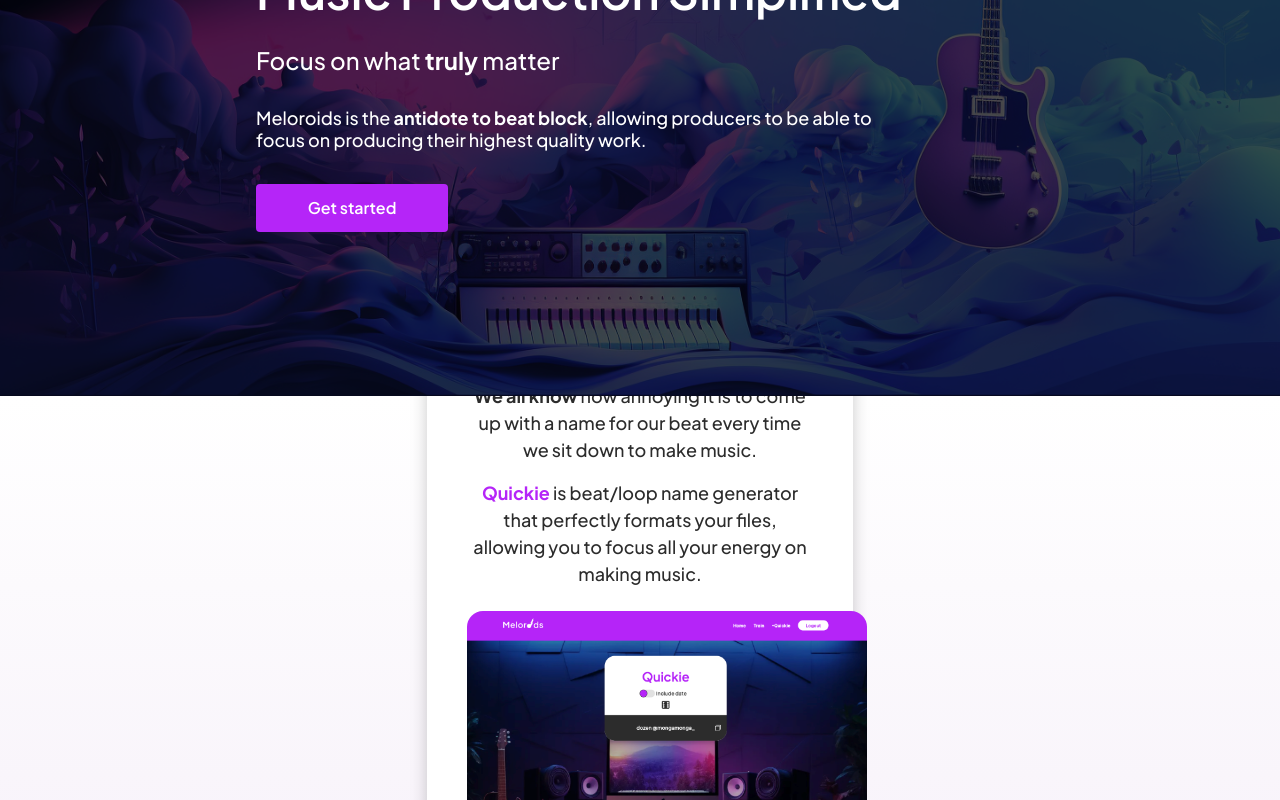
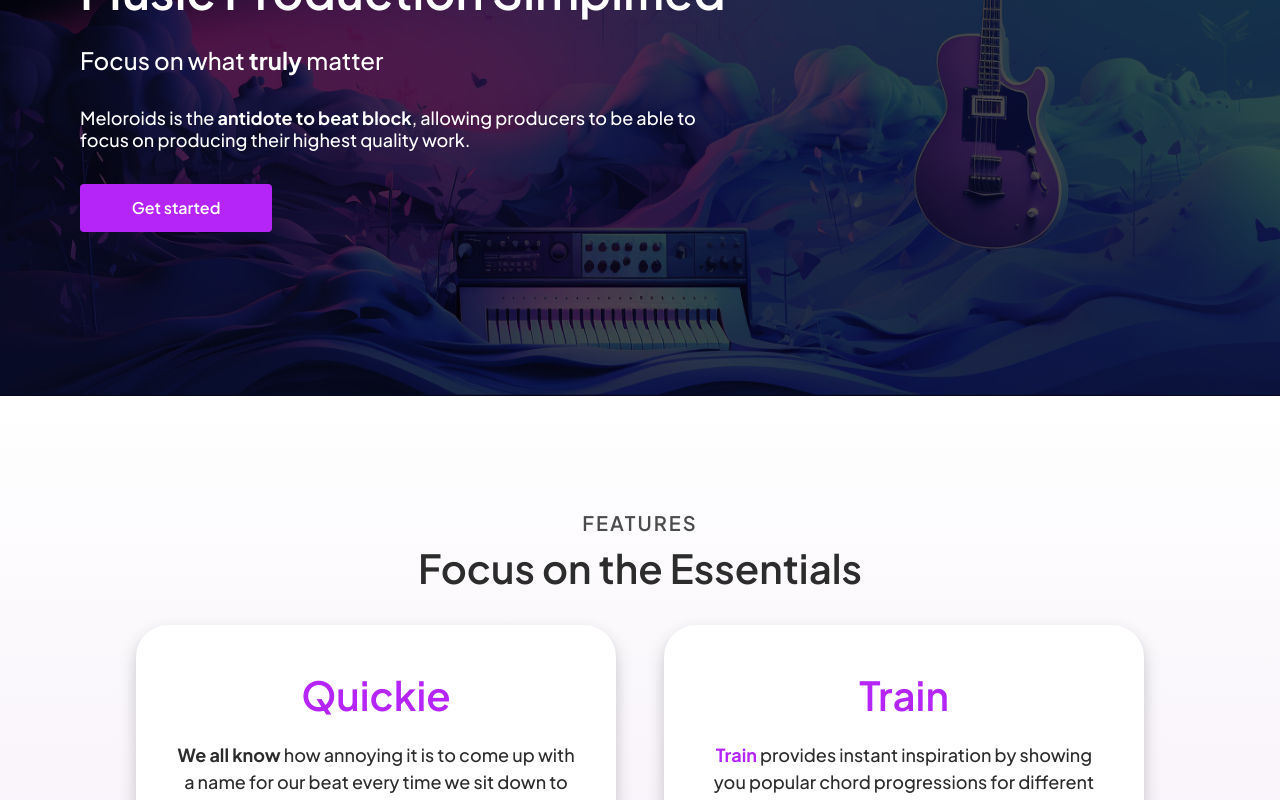
Before and after one commit to petehodnefield/meloroids, a Next.js app in the folder frontend/: page / in a window 1280 px wide. Shown: the part 300-1100 px from the top of the page. Built offline with nearby package versions, Linux system fonts and the light colour scheme.

Commit message:
Homepage fully optimized for all screens

```diff
--- a/frontend/src/components/Home/CTA.js
+++ b/frontend/src/components/Home/CTA.js
@@ -8,7 +8,7 @@
   const btnPrimary = "bg-primary";
   const btnOutline = "bg-transparent border-1 border-white";
   return (
-    <section className="py-12 px-6 md:py-16 relative xl:h-400 flex justify-center">
+    <section className="py-12 px-6 md:py-16 relative lg:h-400 flex justify-center">
       <Image
         src={ctaImage}
         alt="A music studio"
--- a/frontend/src/components/Home/Features.js
+++ b/frontend/src/components/Home/Features.js
@@ -4,16 +4,16 @@
 import trainImage from "../../../public/assets/images/train.png";
 const Features = () => {
   return (
-    <section className="xl:h-1000 flex items-center justify-center features__bg">
+    <section className="lg:h-1000 w-full flex items-center justify-center features__bg">
       <div className="px-6 py-12 md:py-16 xl:max-w-70 flex flex-col items-center text-center">
-        <h2 className="text-1.5 font-semibold text-darklight tracking-widest uppercase mb-2">
+        <h2 className="text-1.25 font-semibold text-darklight tracking-widest uppercase mb-2">
           Features
         </h2>
-        <h3 className="text-2.5 xl:text-3 font-semibold mb-4 xl:mb-8">
+        <h3 className="text-2.5  font-semibold mb-4 lg:mb-8">
           Focus on the Essentials
         </h3>
         {/* Two card container */}
-        <div className="flex-col flex gap-8 xl:gap-12 md:w-4/5">
+        <div className="flex-col lg:flex-row flex gap-8 xl:gap-12 md:w-4/5 lg:w-full">
           {/* Quickie */}
           <div className="flex flex-col items-center bg-white shadow-3xl rounded-4xl  xl:max-w-30 px-4 pt-8 pb-4 md:p-10 xl:p-10">
             <h4 className="text-2.5 font-semibold text-primary mb-4">
--- a/frontend/src/components/Home/Hero.js
+++ b/frontend/src/components/Home/Hero.js
@@ -8,7 +8,7 @@
   const btnPrimary = "bg-primary";
   const btnOutline = "bg-transparent border-1 border-white";
   return (
-    <div className="relative flex justify-center flex-col items-center">
+    <div className="relative flex justify-center flex-col items-center lg:h-500">
       {/* Background Image */}
       <Image
         src={heroImage}
@@ -16,7 +16,7 @@
         className="absolute top-0 left-0 h-full w-full object-cover z-0 hero__img"
       />
       {/* Hero text */}
-      <div className="relative w-full xl:h-600 flex justify-center lg:justify-center items-center  lg:max-w-48 lg:w-full lg:px-0 ">
+      <div className="relative w-full xl:h-600 flex justify-center lg:justify-center items-center  lg:max-w-48 xl:max-w-70 lg:w-full lg:px-0 ">
         <div className="py-12 px-6 md:py-16 lg:px-0 relative text-white text-center lg:text-left max-w-660 lg:max-w-full lg:w-full flex flex-col items-center lg:items-start">
           <h1 className="text-3 font-semibold mb-6 lg:max-w-660">
             Music Production Simplified
--- a/frontend/src/styles/globals.css
+++ b/frontend/src/styles/globals.css
@@ -100,6 +100,11 @@
     width: 64rem;
   }
 }
+@media screen and (min-width: 1440px) {
+  .header-w {
+    width: 70rem;
+  }
+}
 
 .pull-out {
   animation: pull-out 200ms ease-out;
```
